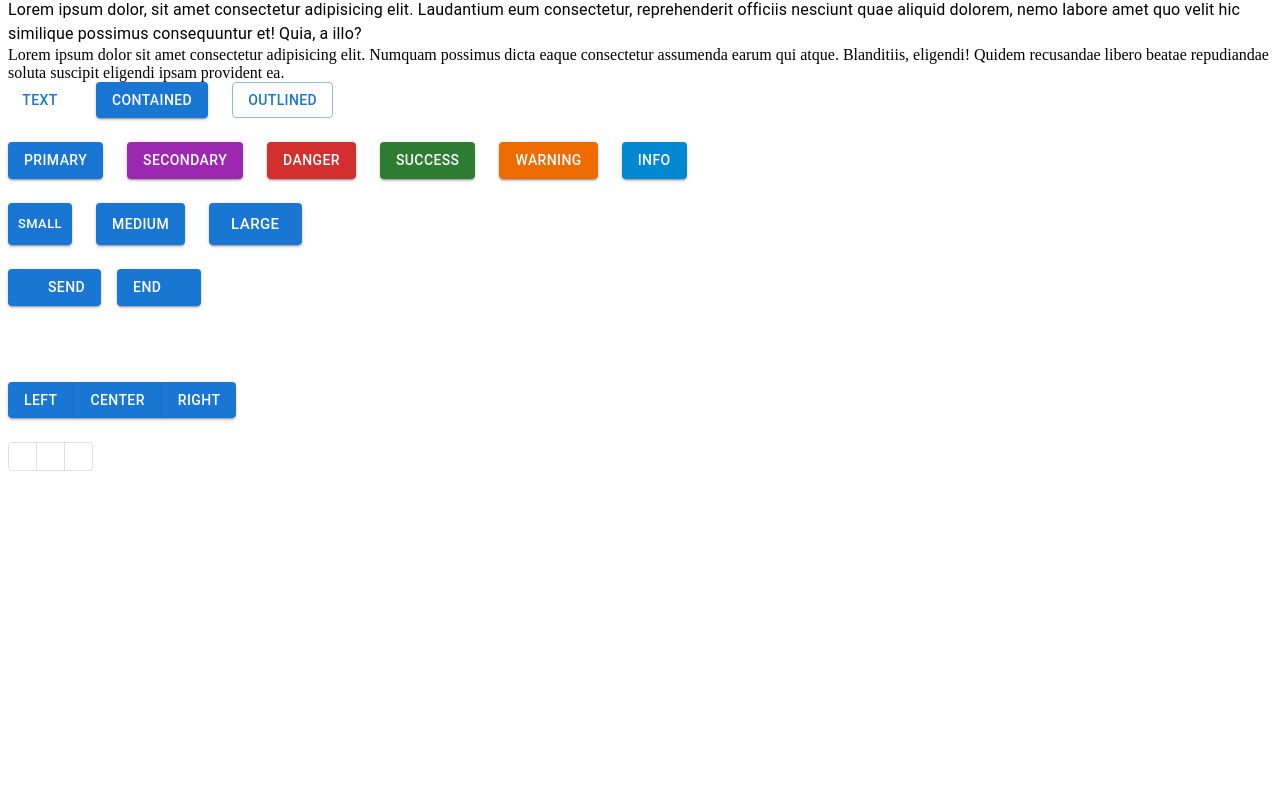
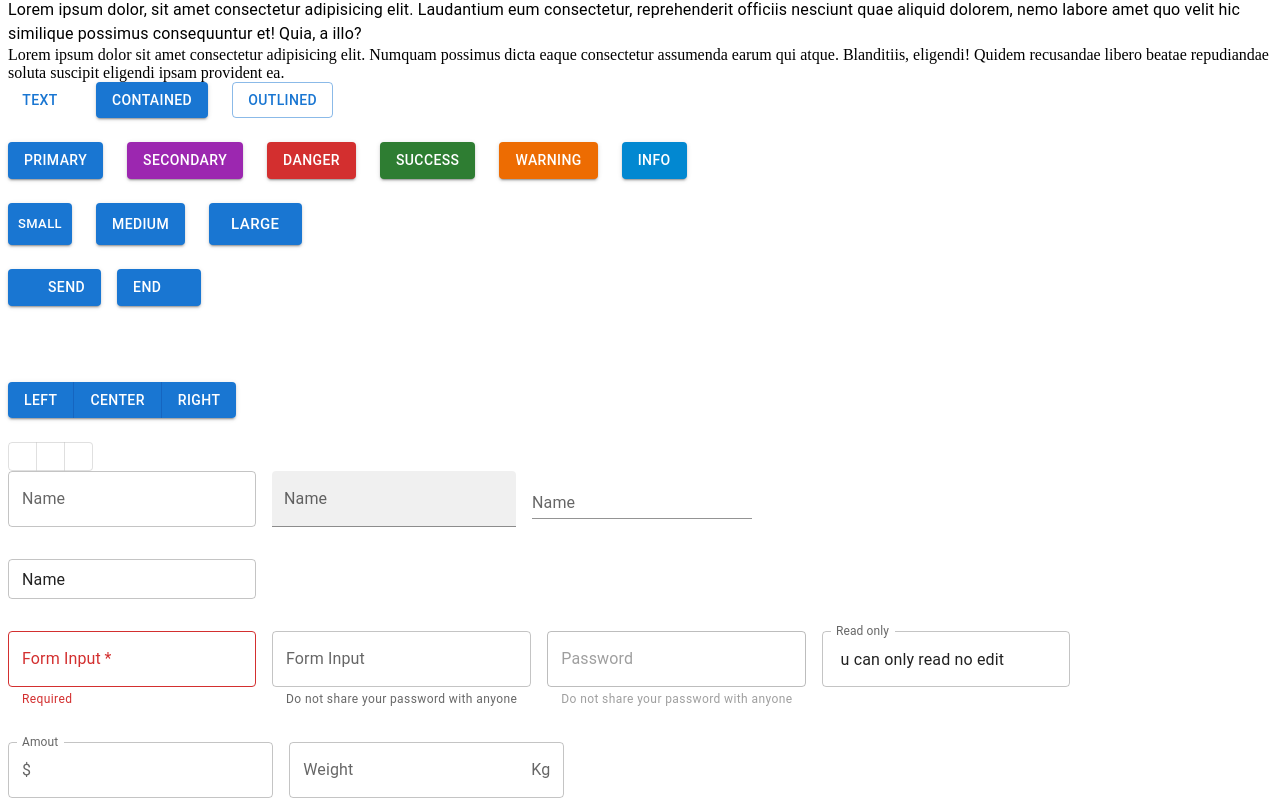
Before and after one commit to SUPRIYAKUKUNURU/React-MUI, a React (Vite) app: page / in a window 1280 px wide. Shown: the part 490-1296 px from the top of the page. Before the commit the page ends 969 px from the top, so only its background shows below. Built offline with nearby package versions, Linux system fonts and the light colour scheme; some icons are missing.

Commit message:
Textfield

```diff
--- a/src/App.jsx
+++ b/src/App.jsx
@@ -1,12 +1,14 @@
 import React from 'react'
 import MuiTypography from './components/MuiTypography'
 import MuiButtons from './components/MuiButtons'
+import MuiTextField from './components/MuiTextField'
 
 function App() {
   return (
     <>
     <MuiTypography/>
     <MuiButtons />
+    <MuiTextField/>
    </>
   )
 }
--- /dev/null
+++ b/src/components/MuiTextField.jsx
@@ -0,0 +1,48 @@
+import React from 'react'
+import {useState} from "react"
+import {Stack,TextField, InputAdornment} from '@mui/material'
+
+
+function MuiTextField() {
+    const[value,setValue] = useState('')
+  return (
+   <Stack spacing={4}>
+    <Stack direction='row' spacing={2}>
+        <TextField label='Name' variant='outlined'/>
+        <TextField label='Name' variant='filled'/>
+        <TextField label='Name' variant='standard'/>
+    </Stack>
+    <Stack direction='row' spacing={2}>
+        <TextField lable='Small secondary' size='small' color='secondary' value='Name' />
+    </Stack>
+
+    <Stack direction='row' spacing={2}>
+        <TextField  label='Form Input'  required  value={value} onChange={(e) =>setValue(e.target.value)}
+            error ={!value}
+            helperText={!value ? 'Required':' Do not share with anyone'}/>
+        <TextField  label='Form Input'  helperText="Do not share your password with anyone"/>
+        <TextField  label='Password' type='password' helperText="Do not share your password with anyone" disabled/>
+        <TextField label='Read only' value =' u can only read no edit' InputProps={{readOnly: true}}/>
+    </Stack>
+
+    <Stack direction='row' spacing={2}>
+        <TextField
+        label='Amout'
+        InputProps={{
+            startAdornment:<InputAdornment position='start'>$</InputAdornment>
+        }}/>
+
+       <TextField
+        label='Weight'
+        InputProps={{
+            endAdornment:<InputAdornment position='end'>Kg</InputAdornment>
+        }}/>
+    </Stack>
+
+
+
+   </Stack>
+  )
+}
+
+export default MuiTextField
```
